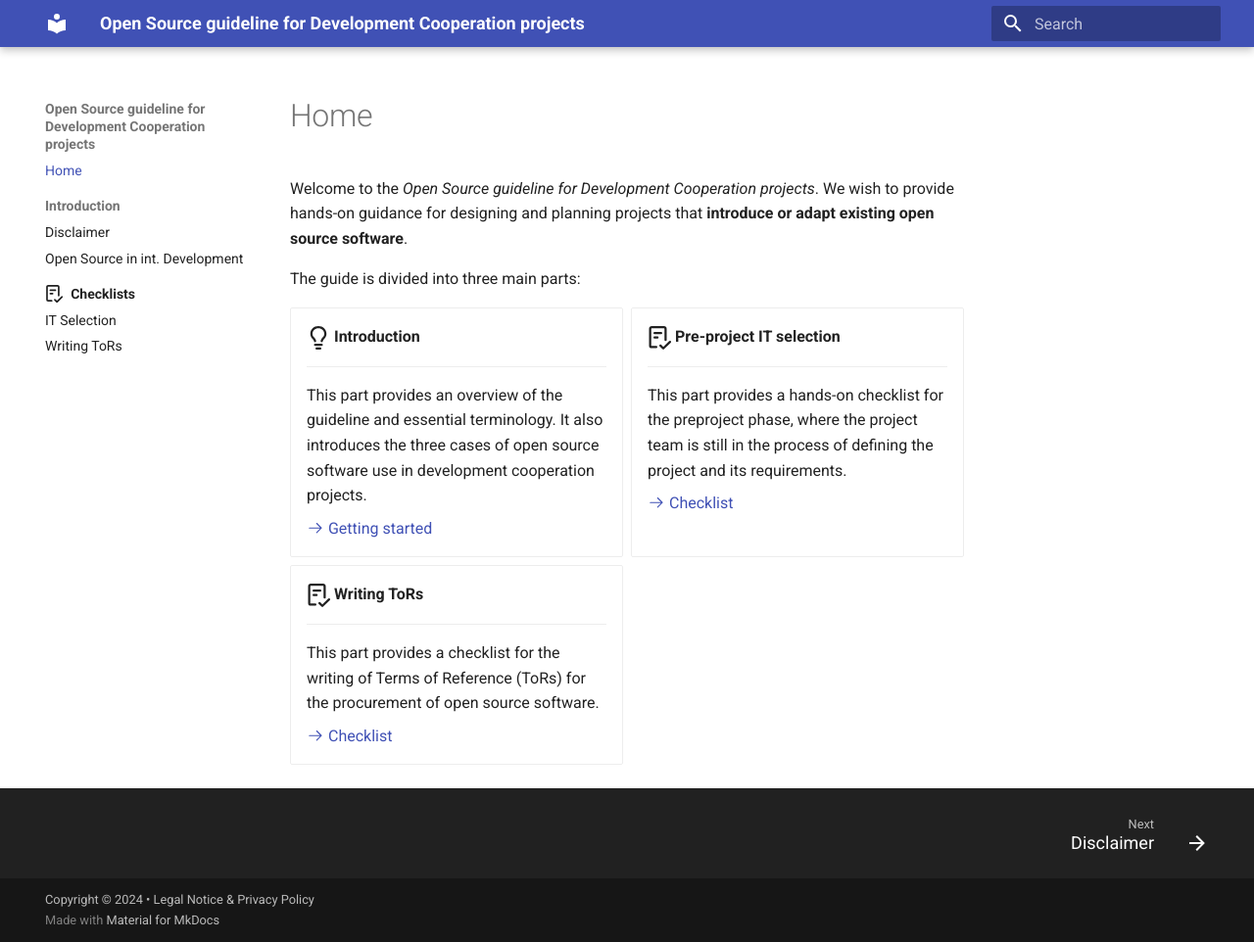
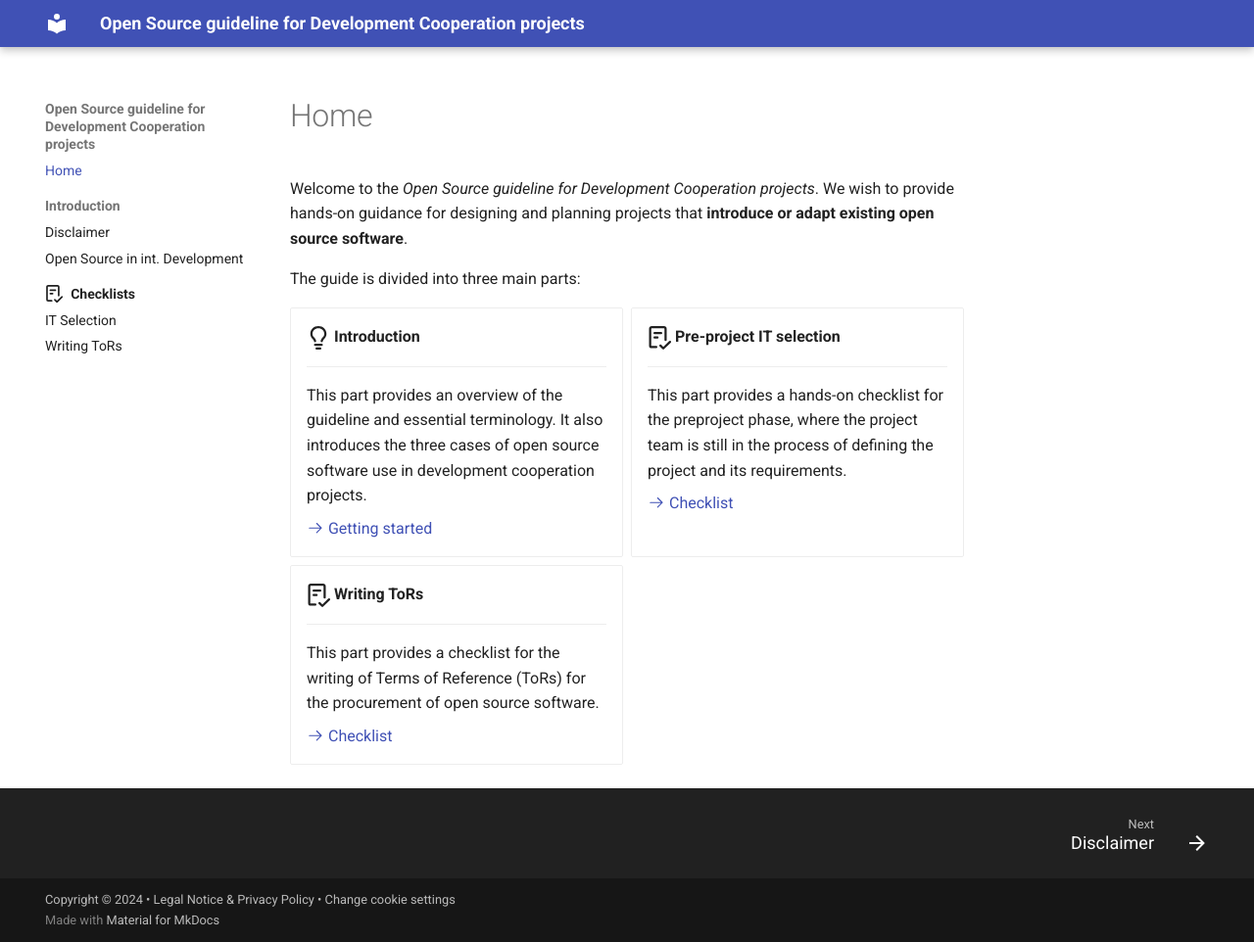
Before and after one commit to GFA-DIU/OpenSource4Impact, an MkDocs documentation site: the page built from docs/index.md, in a window 1280 px wide and 962 px high. Shown: the whole window at 98% size. Built offline with MkDocs 1.6.1 and Material for MkDocs 9.7.7, drawn with Linux system fonts in a browser that asks for light colours; plug-ins that fetch from the network failed and are left out; some of the changed lines change nothing that is shown.

Commit message:
Introduce cookie notice and privacy plugin.

```diff
--- a/mkdocs.yml
+++ b/mkdocs.yml
@@ -13,7 +13,7 @@
   palette:
     - scheme: default
 
-copyright: Copyright &copy; 2024 &bullet; <a href="privacy_legal">Legal Notice & Privacy Policy</a>
+copyright: Copyright &copy; 2024 &bullet; <a href="privacy_legal">Legal Notice & Privacy Policy</a> &bullet; <a href="#__consent">Change cookie settings</a>
 
 nav:
   - Home: index.md
@@ -25,6 +25,17 @@
     - IT Selection: pre-project/IT_sel_checklist.md
     - Writing ToRs: pre-project/ToR_checklist.md
 
+
+extra:
+  consent:
+    title: Cookie consent
+    description: >-
+      Please note that while we do not use cookies, GitHub automatically collects and stores IP addresses for <a href="https://docs.github.com/en/pages/getting-started-with-github-pages/about-github-pages#data-collection">security purposes</a>.
+    cookies:
+      github: GitHub
+    actions:
+        - accept
+
 markdown_extensions:
   - pymdownx.emoji:
       emoji_index: !!python/name:materialx.emoji.twemoji
@@ -35,3 +46,6 @@
   - attr_list
   - md_in_html
   - def_list
+
+plugins:
+  - privacy
```
